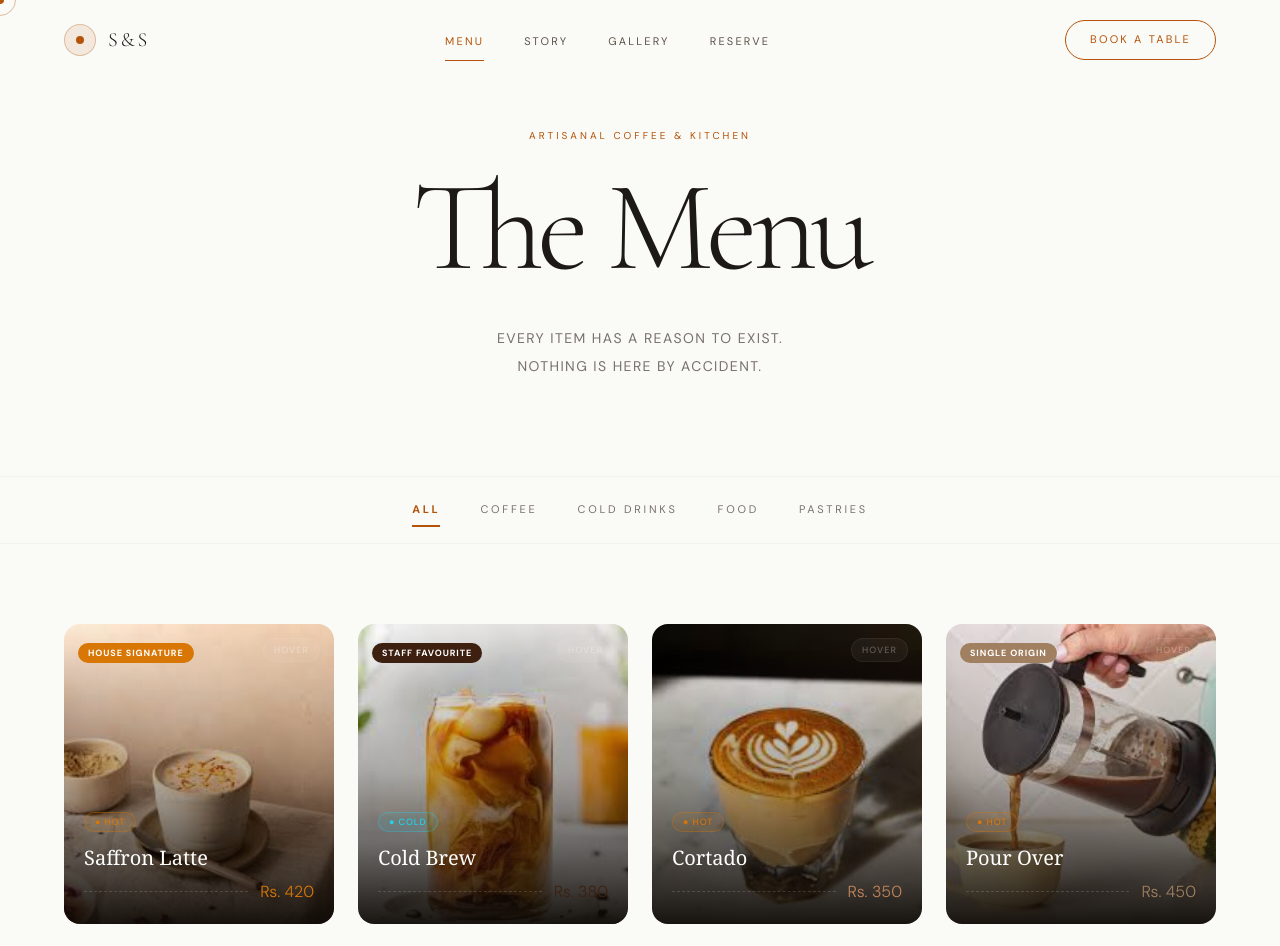
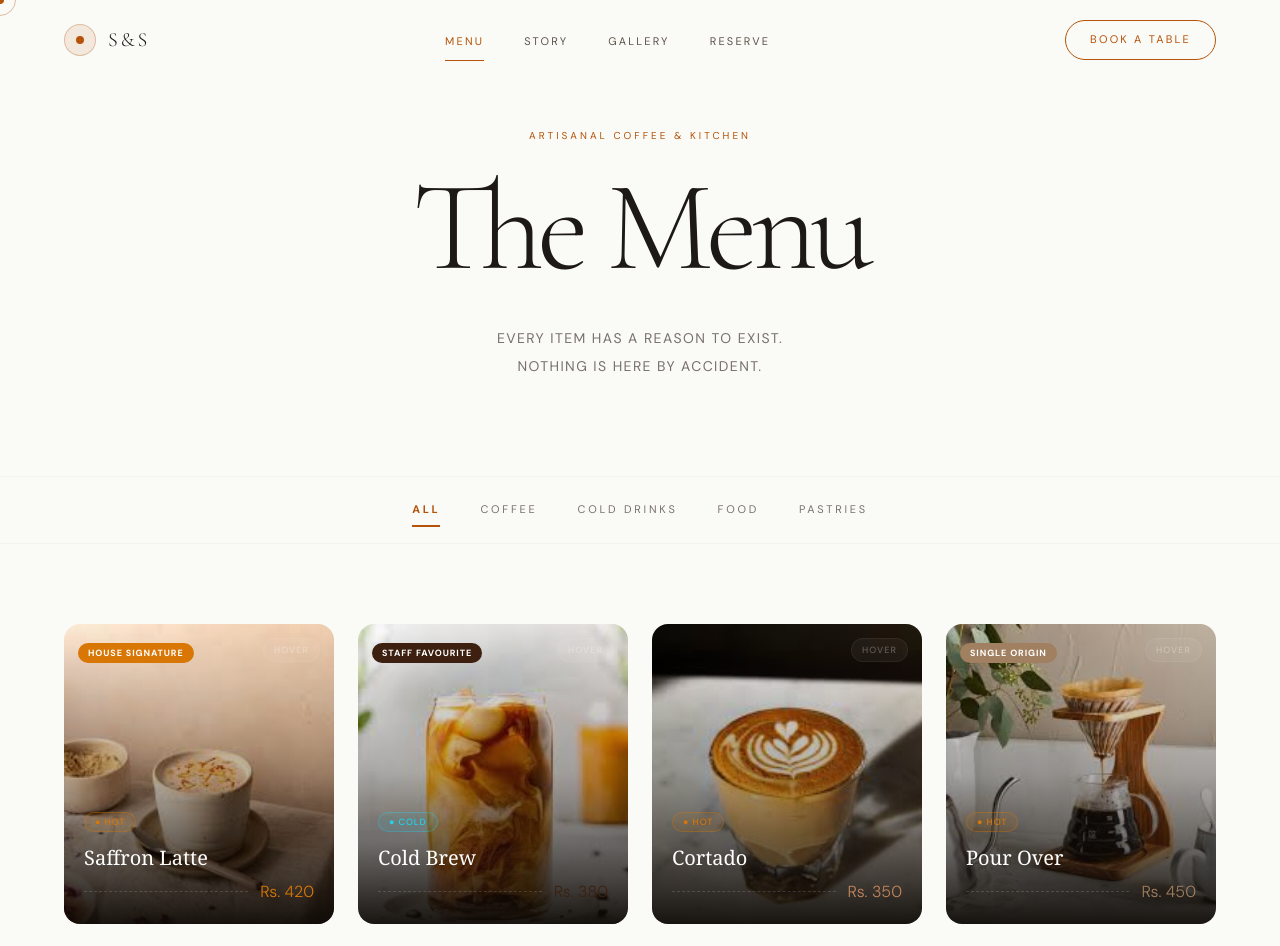
Before and after one commit to muskaanfayyaz/saffron-steam, a Next.js app: page /menu in a window 1280 px wide. Shown: the top 946 px of the page. Built offline with nearby package versions, Linux system fonts and the light colour scheme; a web font is replaced by a local one.

Commit message:
add images to menu items

```diff
--- a/src/app/menu/page.tsx
+++ b/src/app/menu/page.tsx
@@ -65,7 +65,7 @@ const MENU_ITEMS: MenuItem[] = [
     badge: "Single Origin",
     tags: ["Hot", "Black", "Complex"],
     desc: "A single-origin cup brewed to order using a Hario V60. The origin rotates weekly — ask us where it's from.",
-    img: "/pour.png",
+    img: "/Pour-Over.png",
     accent: "#A08060",
   },
   {
@@ -364,9 +364,9 @@ function FlipCard({ item, index }: { item: MenuItem; index: number }) {
                 style={{ background: "#1C1917" }}
               >
                 <svg width="12" height="12" viewBox="0 0 14 14" fill="none">
-                  <path d="M1 1h2l1.4 7h6.2l1.4-5H4" stroke="white" strokeWidth="1.3" strokeLinecap="round" strokeLinejoin="round"/>
-                  <circle cx="6.5" cy="12" r="0.8" fill="white"/>
-                  <circle cx="10.5" cy="12" r="0.8" fill="white"/>
+                  <path d="M1 1h2l1.4 7h6.2l1.4-5H4" stroke="white" strokeWidth="1.3" strokeLinecap="round" strokeLinejoin="round" />
+                  <circle cx="6.5" cy="12" r="0.8" fill="white" />
+                  <circle cx="10.5" cy="12" r="0.8" fill="white" />
                 </svg>
                 Order
               </button>
@@ -401,11 +401,10 @@ function FilterBar({
 
   return (
     <div
-      className={`sticky top-[70px] z-40 transition-all duration-300 py-4 ${
-        isSticky
+      className={`sticky top-[70px] z-40 transition-all duration-300 py-4 ${isSticky
           ? "bg-[#FAFAF7] shadow-[0_10px_30px_rgba(0,0,0,0.04)] border-b border-[#E7E2D9]"
           : "bg-transparent border-y border-[#E7E2D9]/30"
-      }`}
+        }`}
     >
       <div
         className="max-w-7xl mx-auto px-6 md:px-16 flex items-center justify-center gap-10 overflow-x-auto"
```
